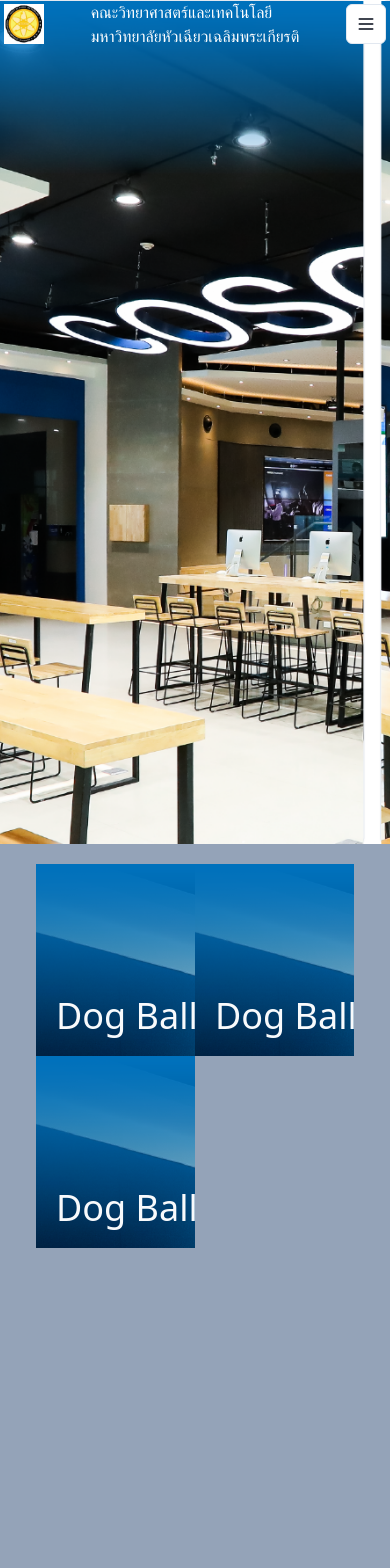
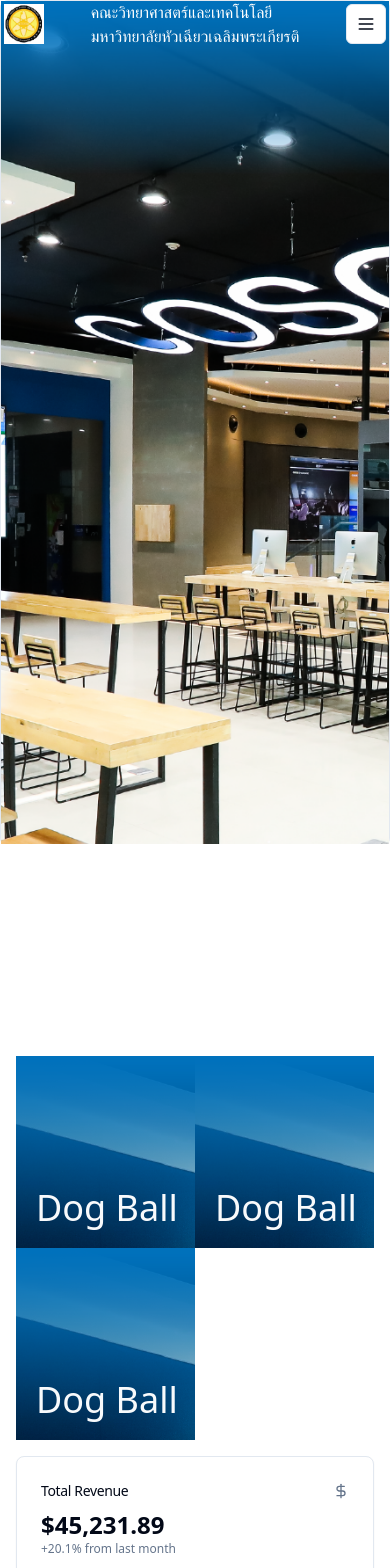
Before and after one commit to ppaauuoo/hcu-web-project, a React (Vite) app in the folder frontend/: page / in a window 390 px wide. Shown: the top 1568 px of the page. Built offline with nearby package versions, Linux system fonts and the light colour scheme.

Commit message:
feat(UI): hero button layout

```diff
--- a/frontend/src/pages/Home.tsx
+++ b/frontend/src/pages/Home.tsx
@@ -66,7 +66,7 @@ export default function Home() {
 
   return (
     <>
-      <div className="overflow-hidden w-full h-screen flex justify-center">
+      <div className="overflow-hidden absolute w-full h-screen flex justify-center z-0">
         {/* <img
           className="object-cover w-full h-full"
           src="/hero.png"
@@ -103,13 +103,19 @@ export default function Home() {
       </div>
 
 
-      <div className=" bg-slate-400 p-5 min-h-screen">
-        <div className="">
-          <div className="grid grid-cols-2 md:grid-cols-3 justify-items-stretch px-4 md:px-16 gap-0">
-            <HeroButton />
-            <HeroButton />
-            <HeroButton />
-          </div>
+      <div className="relative min-h-screen">
+        <div className=" h-96"></div>
+        <div className=" h-96"></div>
+        <div className=" h-72"></div>
+        {/* <div className=" grid grid-cols-2 md:grid-cols-3  justify-items-stretch px-4 md:px-16 gap-0 z-20">
+          <div></div>
+          <div></div>
+          <HeroButton />
+        </div> */}
+        <div className=" grid grid-cols-2 md:grid-cols-3  justify-items-stretch px-4 md:px-16 gap-0 z-20">
+          <HeroButton />
+          <HeroButton />
+          <HeroButton />
         </div>
       </div>
 
```
